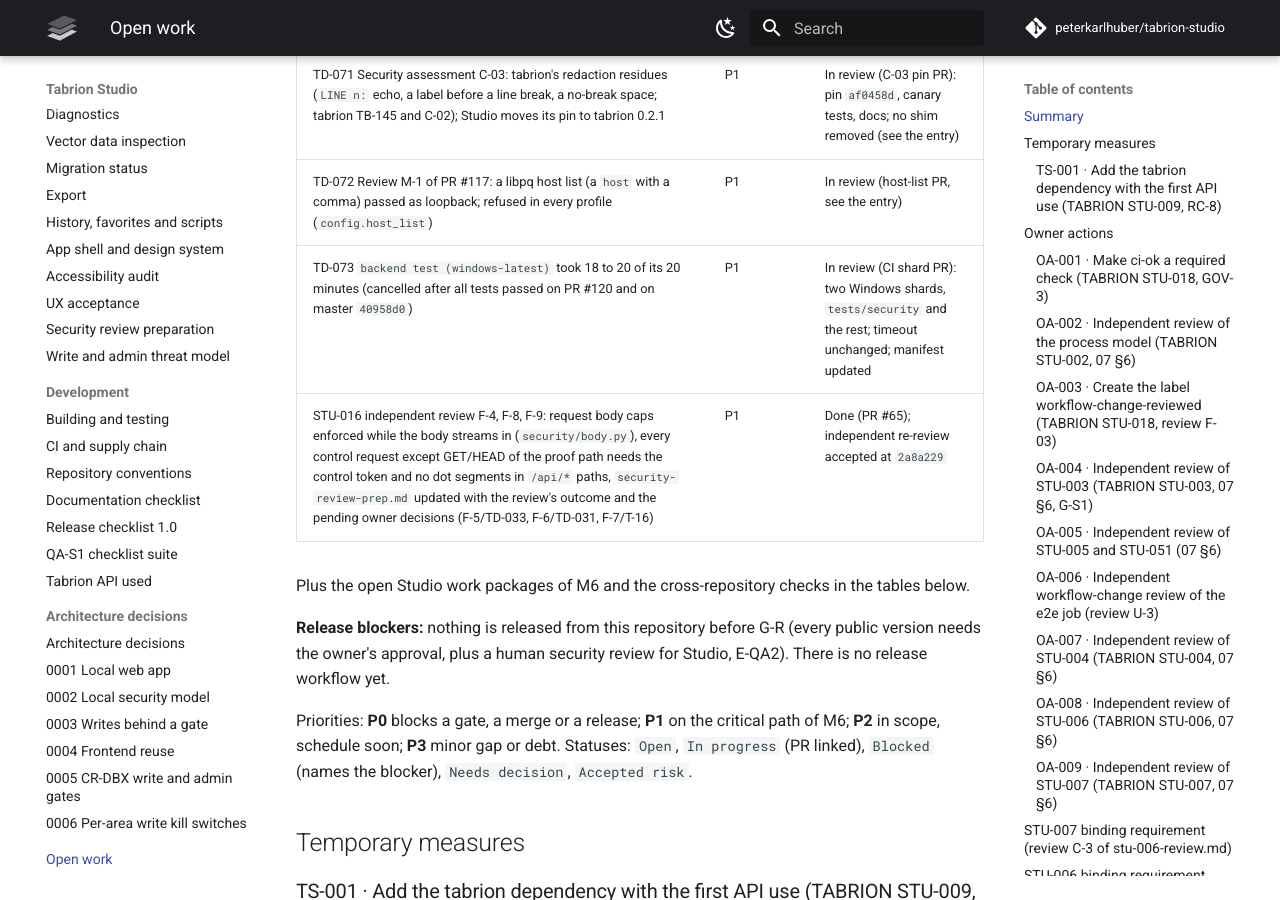
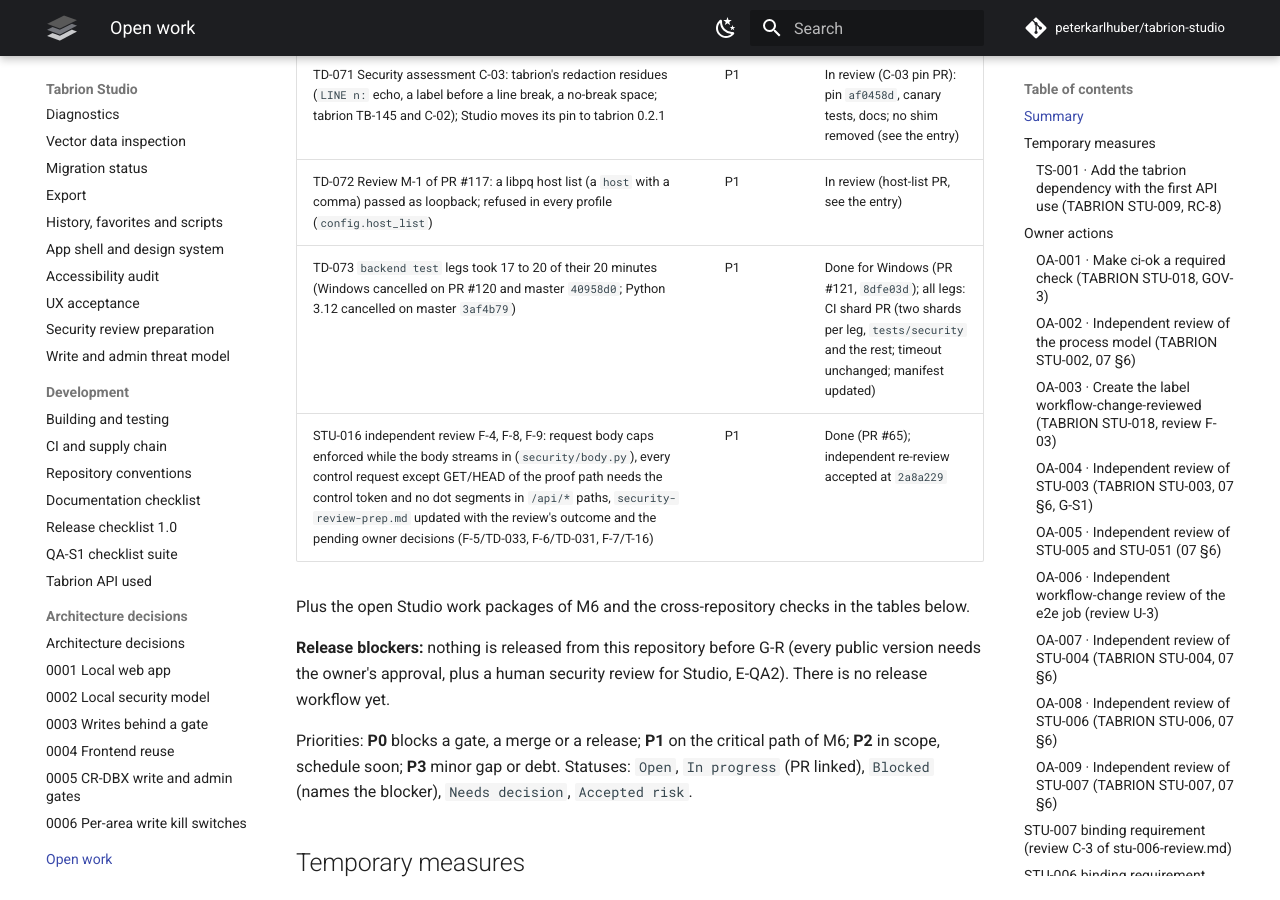
Before and after one commit to peterkarlhuber/tabrion-studio, an MkDocs documentation site: the page built from docs/TODO.md, in a window 1280 px wide and 900 px high, scrolled down 15385 px. Built offline with MkDocs 1.6.1 and Material for MkDocs 9.7.7, drawn with Linux system fonts in a browser that asks for light colours; comment, search, counter and statistics services are not loaded.

Commit message:
CI: run every backend test leg in two shards (TD-073)
The Linux legs took 17 to 19 minutes and the master push run of 3af4b79
was cancelled at the 20-minute timeout in backend test (Python 3.12) after
98 % of its tests had passed. Every leg now runs tests/security and the
rest as two matrix entries, like the Windows leg since #121. The timeout is
unchanged; ci-manifest.json lists all twelve shards.

Co-Authored-By: Claude Opus 5.5 <noreply@anthropic.com>
Claude-Session: https://claude.ai/code/session_011tY7TC7Nu5VGro3DJGJcv8

```diff
--- a/docs/TODO.md
+++ b/docs/TODO.md
@@ -191,7 +191,7 @@
 | TD-070 QA-S1 S1-32 (owner decision of 2026-11-14 14:13Z, option A): after the user's own "Disconnect", "Run" in the SQL editor, "Show status" (migrations), "Run diagnosis" and "Inspect" (vector data) no longer open the connection again by themselves; they show the banner with "Reconnect" and go on only after "Reconnect" (D-02 again for PROD); the header shows a connection the editor opened | P1 | Done (PR #106, `ab01ebb`): the fix, unit and e2e tests (DEV, PROD, a loss, the three views); known limit: a reload forgets the disconnect (see the entry) |
 | TD-071 Security assessment C-03: tabrion's redaction residues (`LINE n:` echo, a label before a line break, a no-break space; tabrion TB-145 and C-02); Studio moves its pin to tabrion 0.2.1 | P1 | In review (C-03 pin PR): pin `af0458d`, canary tests, docs; no shim removed (see the entry) |
 | TD-072 Review M-1 of PR #117: a libpq host list (a `host` with a comma) passed as loopback; refused in every profile (`config.host_list`) | P1 | In review (host-list PR, see the entry) |
-| TD-073 `backend test (windows-latest)` took 18 to 20 of its 20 minutes (cancelled after all tests passed on PR #120 and on master `40958d0`) | P1 | In review (CI shard PR): two Windows shards, `tests/security` and the rest; timeout unchanged; manifest updated |
+| TD-073 `backend test` legs took 17 to 20 of their 20 minutes (Windows cancelled on PR #120 and master `40958d0`; Python 3.12 cancelled on master `3af4b79`) | P1 | Done for Windows (PR #121, `8dfe03d`); all legs: CI shard PR (two shards per leg, `tests/security` and the rest; timeout unchanged; manifest updated) |
 | STU-016 independent review F-4, F-8, F-9: request body caps enforced while the body streams in (`security/body.py`), every control request except GET/HEAD of the proof path needs the control token and no dot segments in `/api/*` paths, `security-review-prep.md` updated with the review's outcome and the pending owner decisions (F-5/TD-033, F-6/TD-031, F-7/T-16) | P1 | Done (PR #65); independent re-review accepted at `2a8a229` |
 
 Plus the open Studio work packages of M6 and the cross-repository checks in the tables below.
```
Also changed, not shown: CHANGELOG.md (+4 -0 lines), docs/development/ci.md (+1 -1 lines), 2 other files.
